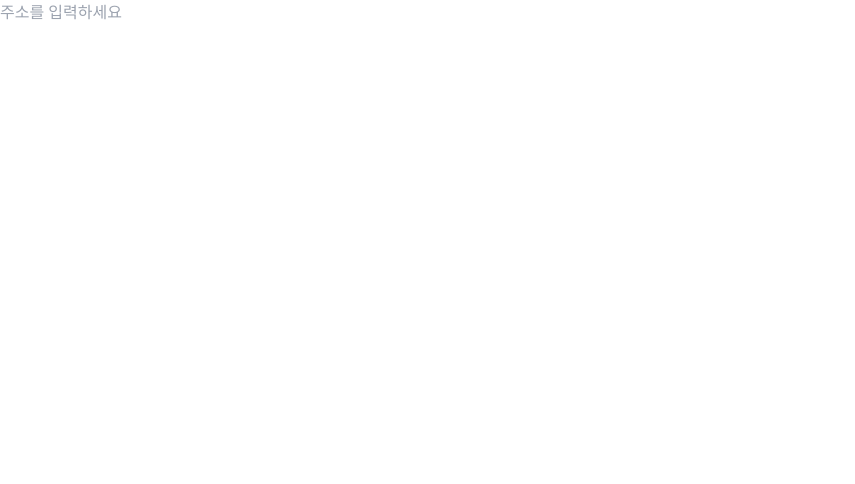
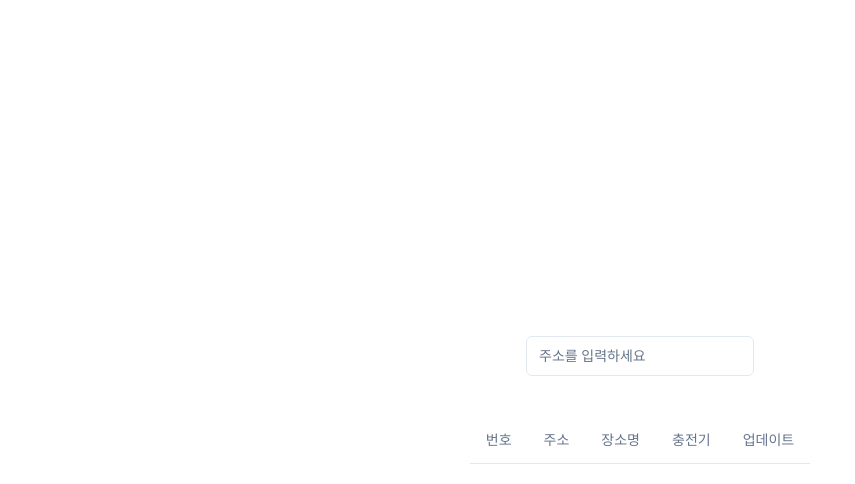
Before and after one commit to gyeongseokKang/electric_car_charging_map, a Next.js app: page /station in a window 1280 px wide. Shown: the top 484 px of the page, without its empty margins (0-855 px from the left). Built offline with nearby package versions, Linux system fonts and the light colour scheme.

Commit message:
feat : station 페이지 디자인 수정

```diff
--- a/src/app/page.tsx
+++ b/src/app/page.tsx
@@ -1,10 +1,18 @@
 import { Button } from "@/components/ui/button";
+import Link from "next/link";
 
 export default function Home() {
   return (
-    <main className="flex min-h-screen flex-col items-center justify-center p-24 gap-1">
-      <Button>Click me</Button>
-      <Button size={"lg"}>Click me</Button>
+    <main className="flex min-h-screen flex-col items-center justify-center gap-10">
+      <h1 className="text-4xl font-bold">전기차 충전맵</h1>
+      <div className="flex gap-2">
+        <Link href="/station">
+          <Button>충전소 검색</Button>
+        </Link>
+        <Link href="/favorite">
+          <Button>즐겨찾기</Button>
+        </Link>
+      </div>
     </main>
   );
 }
--- a/src/app/station/page.tsx
+++ b/src/app/station/page.tsx
@@ -1,9 +1,17 @@
 "use client";
 
 import 한국전력공사API from "@/api/전기차충전/한국전력공사API";
+import { Input } from "@/components/ui/input";
+import {
+  Table,
+  TableBody,
+  TableCell,
+  TableHead,
+  TableHeader,
+  TableRow,
+} from "@/components/ui/table";
 import { useSuspenseQuery } from "@tanstack/react-query";
 import { Suspense, useState } from "react";
-
 export default function StationPage() {
   const [address, setAddress] = useState<string>("");
 
@@ -12,19 +20,21 @@ export default function StationPage() {
   };
 
   return (
+    <main className="flex min-h-screen flex-col items-center justify-center gap-10 p-4">
       <div>
-      <div>
-        <input
+        <Input
           type="text"
           value={address}
           onChange={handleInputChange}
           placeholder="주소를 입력하세요"
         />
       </div>
+      <div>
         <Suspense fallback={<div>로딩중...</div>}>
           <충전소리스트컴포넌트 address={address} />
         </Suspense>
       </div>
+    </main>
   );
 }
 
@@ -42,16 +52,30 @@ const 충전소리스트컴포넌트 = ({ address }: { address: string }) => {
   });
 
   return (
-    <div>
+    <Table className="max-w-screen-md">
+      <TableHeader>
+        <TableRow>
+          <TableHead>번호</TableHead>
+          <TableHead>주소</TableHead>
+          <TableHead>장소명</TableHead>
+          <TableHead>충전기</TableHead>
+          <TableHead>업데이트</TableHead>
+        </TableRow>
+      </TableHeader>
+      <TableBody>
         {data?.map((station: any, index: number) => {
+          console.log(station);
           return (
-          <div key={station.addr}>
-            <p>
-              {index + 1} {station.addr}
-            </p>
-          </div>
+            <TableRow key={station.cpId}>
+              <TableCell>{index + 1}</TableCell>
+              <TableCell>{station.addr}</TableCell>
+              <TableCell>{station.csNm}</TableCell>
+              <TableCell>{station.cpNm}</TableCell>
+              <TableCell>{station.statUpdatetime}</TableCell>
+            </TableRow>
           );
         })}
-    </div>
+      </TableBody>
+    </Table>
   );
 };
--- /dev/null
+++ b/src/components/ui/input.tsx
@@ -0,0 +1,25 @@
+import * as React from "react"
+
+import { cn } from "@/lib/utils"
+
+export interface InputProps
+  extends React.InputHTMLAttributes<HTMLInputElement> {}
+
+const Input = React.forwardRef<HTMLInputElement, InputProps>(
+  ({ className, type, ...props }, ref) => {
+    return (
+      <input
+        type={type}
+        className={cn(
+          "flex h-10 w-full rounded-md border border-input bg-background px-3 py-2 text-sm ring-offset-background file:border-0 file:bg-transparent file:text-sm file:font-medium placeholder:text-muted-foreground focus-visible:outline-none focus-visible:ring-2 focus-visible:ring-ring focus-visible:ring-offset-2 disabled:cursor-not-allowed disabled:opacity-50",
+          className
+        )}
+        ref={ref}
+        {...props}
+      />
+    )
+  }
+)
+Input.displayName = "Input"
+
+export { Input }
--- /dev/null
+++ b/src/components/ui/table.tsx
@@ -0,0 +1,117 @@
+import * as React from "react"
+
+import { cn } from "@/lib/utils"
+
+const Table = React.forwardRef<
+  HTMLTableElement,
+  React.HTMLAttributes<HTMLTableElement>
+>(({ className, ...props }, ref) => (
+  <div className="relative w-full overflow-auto">
+    <table
+      ref={ref}
+      className={cn("w-full caption-bottom text-sm", className)}
+      {...props}
+    />
+  </div>
+))
+Table.displayName = "Table"
+
+const TableHeader = React.forwardRef<
+  HTMLTableSectionElement,
+  React.HTMLAttributes<HTMLTableSectionElement>
+>(({ className, ...props }, ref) => (
+  <thead ref={ref} className={cn("[&_tr]:border-b", className)} {...props} />
+))
+TableHeader.displayName = "TableHeader"
+
+const TableBody = React.forwardRef<
+  HTMLTableSectionElement,
+  React.HTMLAttributes<HTMLTableSectionElement>
+>(({ className, ...props }, ref) => (
+  <tbody
+    ref={ref}
+    className={cn("[&_tr:last-child]:border-0", className)}
+    {...props}
+  />
+))
+TableBody.displayName = "TableBody"
+
+const TableFooter = React.forwardRef<
+  HTMLTableSectionElement,
+  React.HTMLAttributes<HTMLTableSectionElement>
+>(({ className, ...props }, ref) => (
+  <tfoot
+    ref={ref}
+    className={cn(
+      "border-t bg-muted/50 font-medium [&>tr]:last:border-b-0",
+      className
+    )}
+    {...props}
+  />
+))
+TableFooter.displayName = "TableFooter"
+
+const TableRow = React.forwardRef<
+  HTMLTableRowElement,
+  React.HTMLAttributes<HTMLTableRowElement>
+>(({ className, ...props }, ref) => (
+  <tr
+    ref={ref}
+    className={cn(
+      "border-b transition-colors hover:bg-muted/50 data-[state=selected]:bg-muted",
+      className
+    )}
+    {...props}
+  />
+))
+TableRow.displayName = "TableRow"
+
+const TableHead = React.forwardRef<
+  HTMLTableCellElement,
+  React.ThHTMLAttributes<HTMLTableCellElement>
+>(({ className, ...props }, ref) => (
+  <th
+    ref={ref}
+    className={cn(
+      "h-12 px-4 text-left align-middle font-medium text-muted-foreground [&:has([role=checkbox])]:pr-0",
+      className
+    )}
+    {...props}
+  />
+))
+TableHead.displayName = "TableHead"
+
+const TableCell = React.forwardRef<
+  HTMLTableCellElement,
+  React.TdHTMLAttributes<HTMLTableCellElement>
+>(({ className, ...props }, ref) => (
+  <td
+    ref={ref}
+    className={cn("p-4 align-middle [&:has([role=checkbox])]:pr-0", className)}
+    {...props}
+  />
+))
+TableCell.displayName = "TableCell"
+
+const TableCaption = React.forwardRef<
+  HTMLTableCaptionElement,
+  React.HTMLAttributes<HTMLTableCaptionElement>
+>(({ className, ...props }, ref) => (
+  <caption
+    ref={ref}
+    className={cn("mt-4 text-sm text-muted-foreground", className)}
+    {...props}
+  />
+))
+TableCaption.displayName = "TableCaption"
+
+export {
+  Table,
+  TableHeader,
+  TableBody,
+  TableFooter,
+  TableHead,
+  TableRow,
+  TableCell,
+  TableCaption,
+}
```
Also changed, not shown: src/app/globals.css (line endings or trailing spaces). Lines whose indentation alone changed are shown as unchanged.
